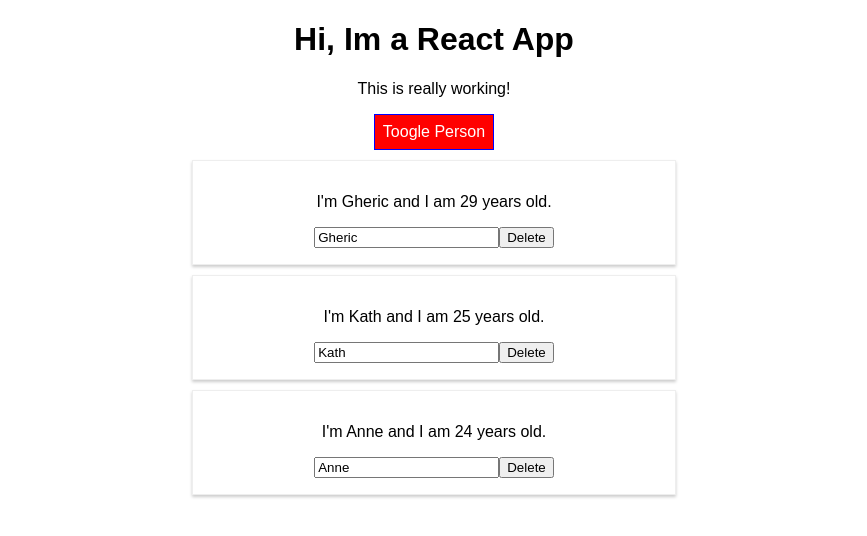
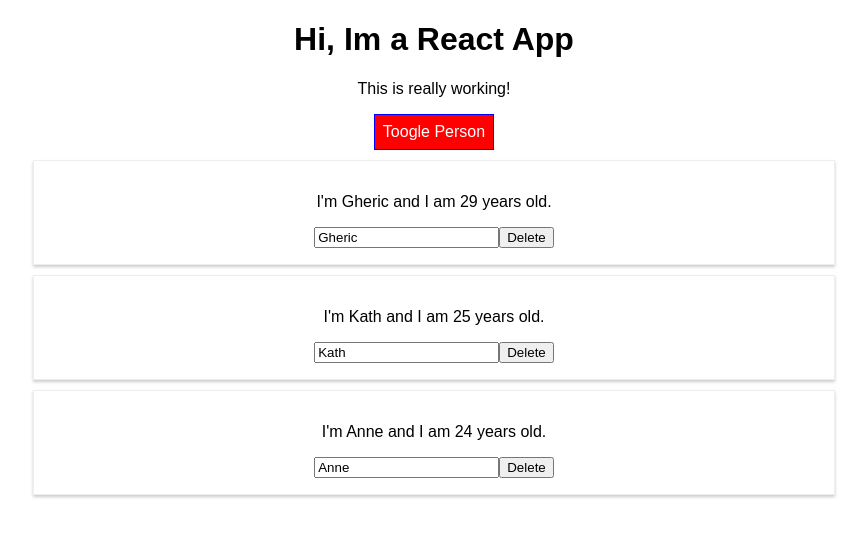
Before and after one commit to ghericsantiago/react-project-complete-guide, a React (Create React App) app: page / in a window 1280 px wide. Both pictures are taken after a click on the button "Toogle Person". Shown: the top 536 px of the page, without its empty margins (206-1073 px from the left). Built offline with nearby package versions, Linux system fonts and the light colour scheme.

Commit message:
Remove Radium Codes

```diff
--- a/src/App.js
+++ b/src/App.js
@@ -1,5 +1,4 @@
 import React, { Component } from 'react';
-import Radium, { StyleRoot } from  'radium';
 import './App.css';
 import Person from './Person/Person';
 
@@ -59,11 +58,7 @@ class App extends Component {
       color: 'white',
       font: 'inherit',
       border: '1px solid blue',
-      padding: '8px',
-      cursor: 'pointer',
-      ":hover": {
-        backgroundColor: this.state.showPersons ? 'green' : 'red',
-      }
+      padding: '8px'
     };
 
     let classes = [];
@@ -75,7 +70,6 @@ class App extends Component {
     }
 
     return (
-      <StyleRoot>
       <div className="App">
         <h1>Hi, Im a React App</h1>
         <p className={classes.join(' ') }>This is really working!</p>
@@ -84,14 +78,13 @@ class App extends Component {
         onClick={ this.togglePersonHandler  } >Toogle Person</button>
         { persons }
       </div>
-      </StyleRoot>
     );
 
     // return React.createElement( 'div', { className: 'App' }, React.createElement('h1', null,  'Hi, I\'m a React App!!!') );
   }
 }
 
-export default Radium(App);
+export default App;
 
 
 
--- a/src/Person/Person.js
+++ b/src/Person/Person.js
@@ -1,17 +1,9 @@
 import React from 'react';
-import Radium from 'radium';
 import './Person.css';
 
 const Person = ( props ) => {
-    let styles = {
-
-        "@media (min-width: 500px)": {
-            width: '450px'
-        }
-
-    }
     return (
-        <div className="Person" style={styles}>
+        <div className="Person">
             <p>I'm { props.name } and I am { props.age } years old.</p>
             <p>{ props.children }</p>
             <input value={ props.name } onChange={ props.changed }></input>
@@ -20,4 +12,4 @@ const Person = ( props ) => {
     )
 }
 
-export default Radium(Person);
+export default Person;
```
Lines whose indentation alone changed are shown as unchanged.
